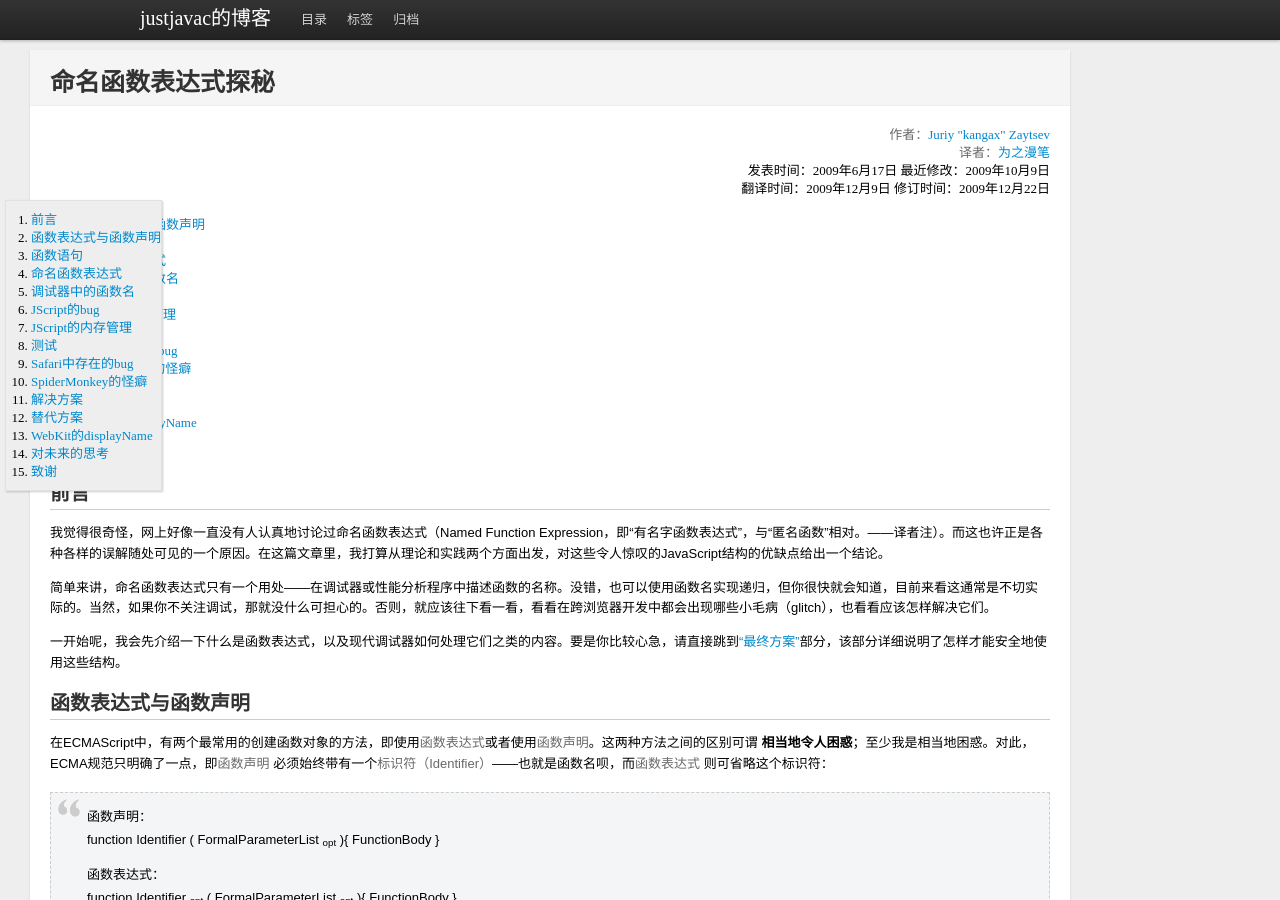
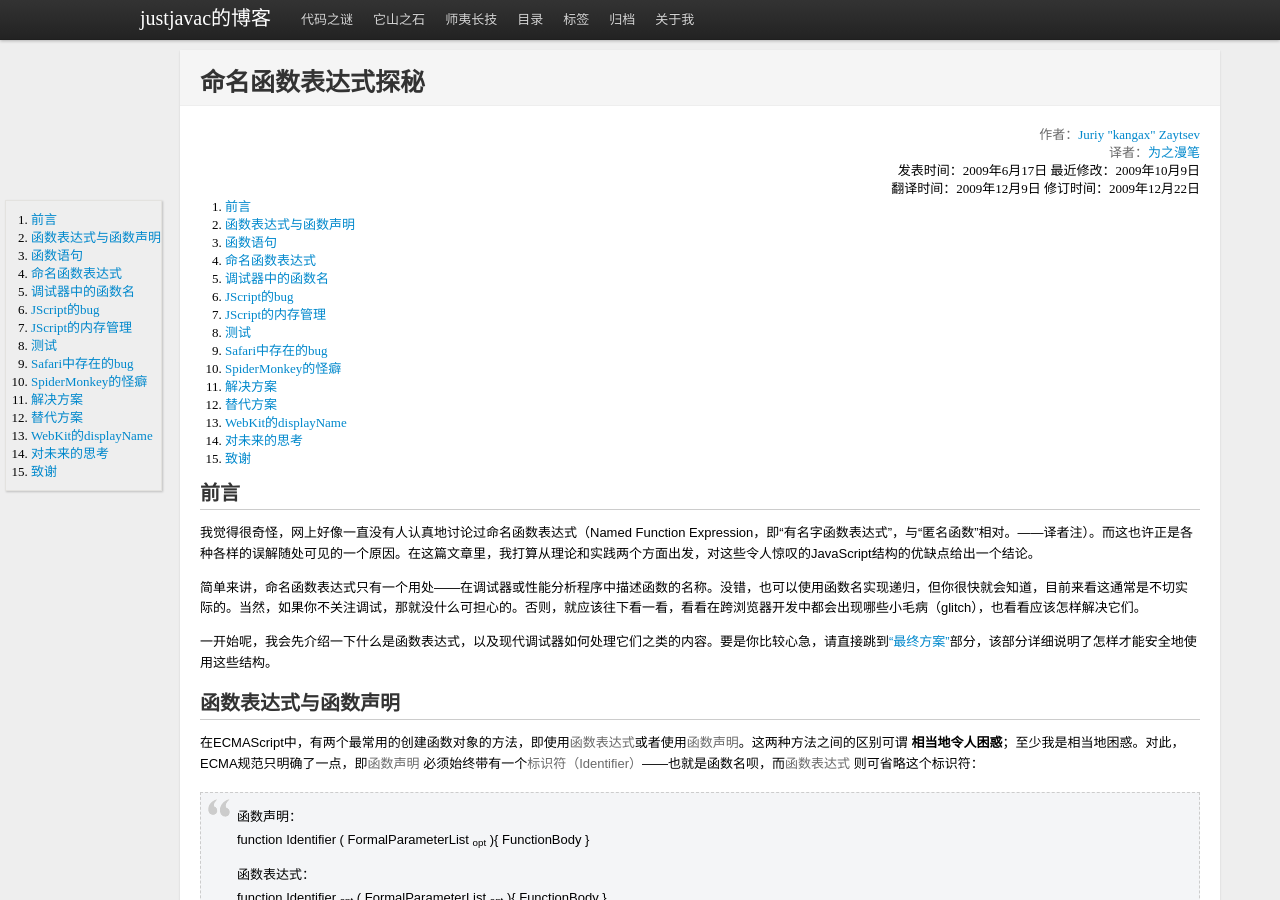
Before and after one commit to justjavac/justjavac.github.com, a Jekyll site: the page named-function-expressions-demystified.html, which Jekyll copies as it is, in a window 1280 px wide and 900 px high. Built offline with Jekyll 4.4.1, drawn with Linux system fonts in a browser that asks for light colours; Markdown is read by kramdown in place of the engine named in the settings.

Commit message:
Signed-off-by: justjavac <justjavac@gmail.com>

```diff
--- a/named-function-expressions-demystified.html
+++ b/named-function-expressions-demystified.html
@@ -33,19 +33,19 @@
         <div class="container">
           <a class="brand" href="/">justjavac的博客</a>
           <ul class="nav">
-
-      	<li><a href="/categories.html">目录</a></li>
-
-      	<li><a href="/tags.html">标签</a></li>
-
-      	<li><a href="/archive.html">归档</a></li>
-
+            <li><a href="javascript:void(0)">代码之谜</a></li>
+            <li><a href="javascript:void(0)" title="转载的文章">它山之石</a></li>
+            <li><a href="javascript:void(0)" title="翻译的文章">师夷长技</a></li>
+            <li><a href="/categories.html">目录</a></li>
+            <li><a href="/tags.html">标签</a></li>
+            <li><a href="/archive.html">归档</a></li>
+            <li><a href="javascript:void(0)">关于我</a></li>
           </ul>
         </div>
       </div>
     </div>
 
-    <div class="container" style="margin-left: 50px;">
+    <div class="container" style="margin-left: 200px;">
 
       <div class="content">
 
```
